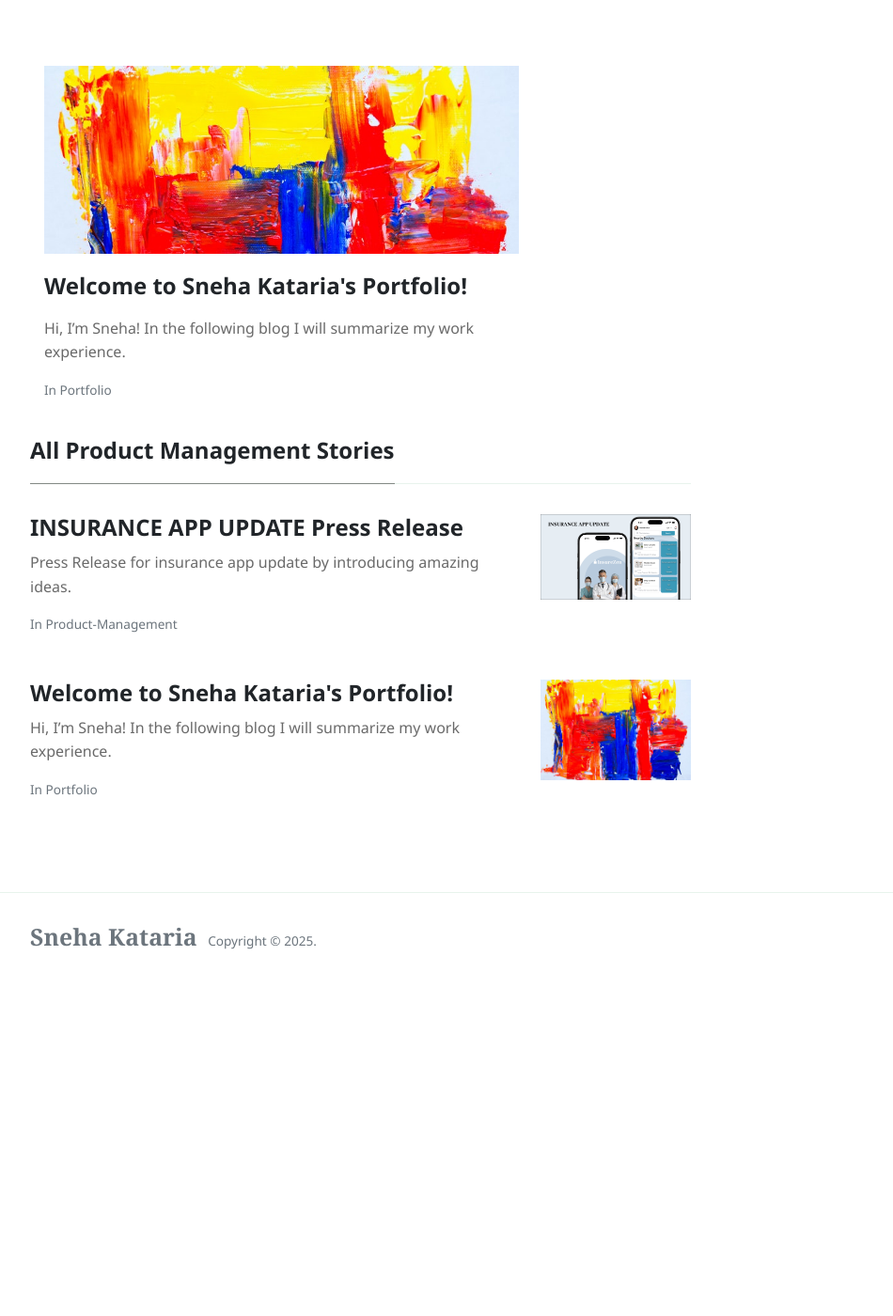
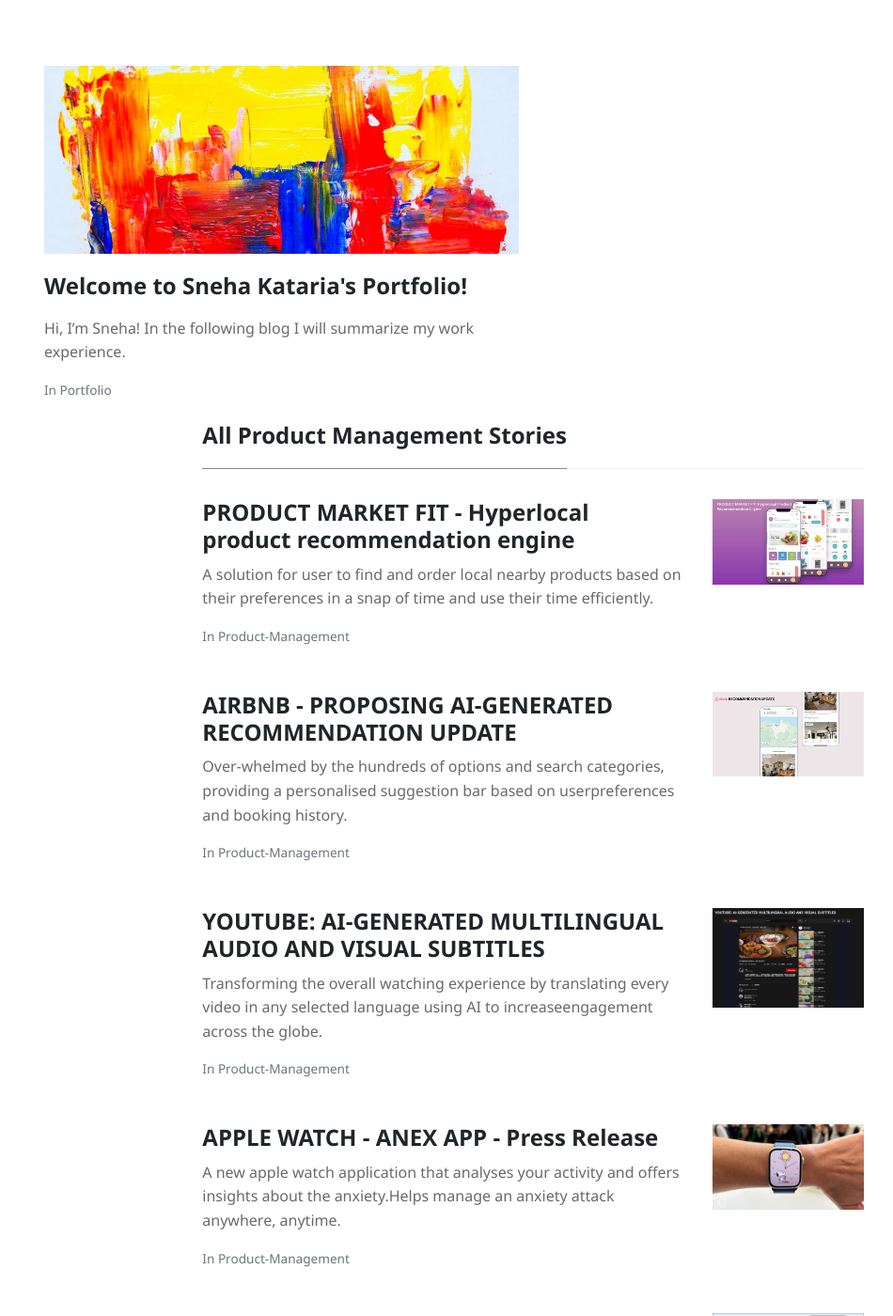
Before and after one commit to sneha-kataria/blog, a Jekyll site: the page built from index.html, in a window 1280 px wide and 1400 px high. Shown: the whole window at 94% size, without its empty margins (73-1023 px from the left). Built offline with Jekyll 4.4.1, drawn with Linux system fonts in a browser that asks for light colours; nearby versions of some CDN libraries; the list of posts is cut into pages by our own code.

Commit message:
Fixed the all stories bug.

```diff
--- a/index.html
+++ b/index.html
@@ -133,40 +133,33 @@
 <!--    -->
 <!--</div>-->
 
-<!-- Sticky - add sticky tag to the post you want to highlight here - tags: [sticky] -->
-{% for post in site.posts %}
-{% if post.tags contains "sticky" %}
-<div class="jumbotron jumbotron-fluid jumbotron-home pt-0 pb-0 mt-3 mb-2rem bg-lightblue position-relative">
-    <div class="pl-4 pr-0 h-100 tofront">
-        <div class="row justify-content-between">
-            <div class="col-md-6 pt-6 pb-6 pr-lg-4 align-self-center">
-                <h1 class="mb-3">{{post.title}}</h1>
-                <p class="mb-3 lead">
-                    {{ post.excerpt | strip_html | strip_newlines | truncate: 136 }}
-                </p>
-                <a href="{{site.baseurl}}{{post.url}}" class="btn btn-dark">Read More</a>
-            </div>
-            <div class="col-md-6 d-none d-md-block pr-0" style="background-size:cover;background-image:url({{site.baseurl}}/{{ post.image }});">
-            </div>
-        </div>
-    </div>
-</div>
-{% endif %}
-{% endfor %}
-
-
-
+<!--&lt;!&ndash; Sticky - add sticky tag to the post you want to highlight here - tags: [sticky] &ndash;&gt;-->
+<!--{% for post in site.posts %} -->
+<!--{% if post.tags contains "sticky" %}-->
+<!--<div class="jumbotron jumbotron-fluid jumbotron-home pt-0 pb-0 mt-3 mb-2rem bg-lightblue position-relative">-->
+<!--    <div class="pl-4 pr-0 h-100 tofront">-->
+<!--        <div class="row justify-content-between">-->
+<!--            <div class="col-md-6 pt-6 pb-6 pr-lg-4 align-self-center">-->
+<!--                <h1 class="mb-3">{{post.title}}</h1>-->
+<!--                <p class="mb-3 lead">-->
+<!--                    {{ post.excerpt | strip_html | strip_newlines | truncate: 136 }}-->
+<!--                </p>-->
+<!--                <a href="{{site.baseurl}}{{post.url}}" class="btn btn-dark">Read More</a>-->
+<!--            </div>-->
+<!--            <div class="col-md-6 d-none d-md-block pr-0" style="background-size:cover;background-image:url({{site.baseurl}}/{{ post.image }});">	-->
+<!--            </div>-->
+<!--        </div>-->
+<!--    </div>-->
+<!--</div> -->
+<!--{% endif %}-->
+<!--{% endfor %}-->
 
 
 {% endif %} <!--endif page url is / -->
 
+<div class="row justify-content-center">
 
-
-<!-- Now the rest of the posts with the usual loop but with an offset:4 on the first page so we can skeep the first 4 posts displayed above -->
-
-<div class="row mt-3">
-
-    <div class="col-md-8 main-loop">
+    <div class="col-md-8">
 
         <h4 class="font-weight-bold spanborder"><span>All Product Management Stories</span></h4>
 
```
